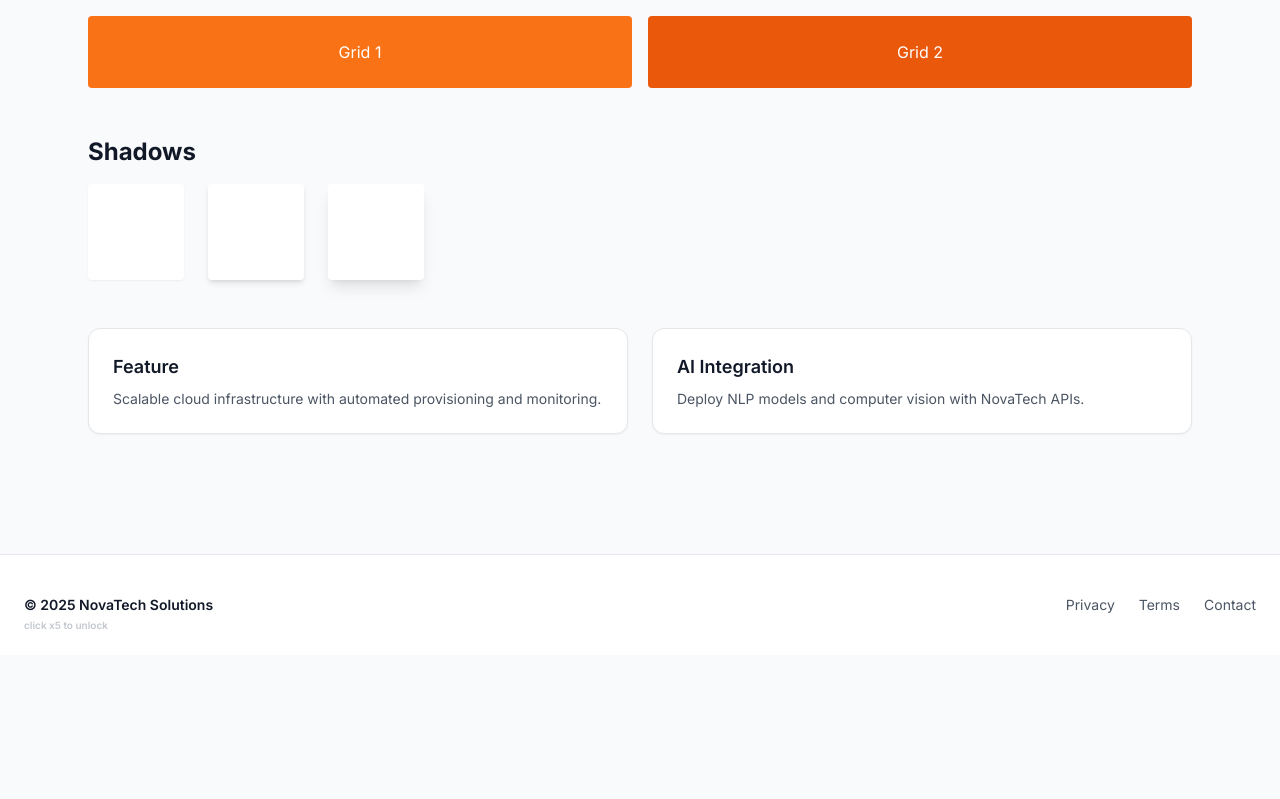
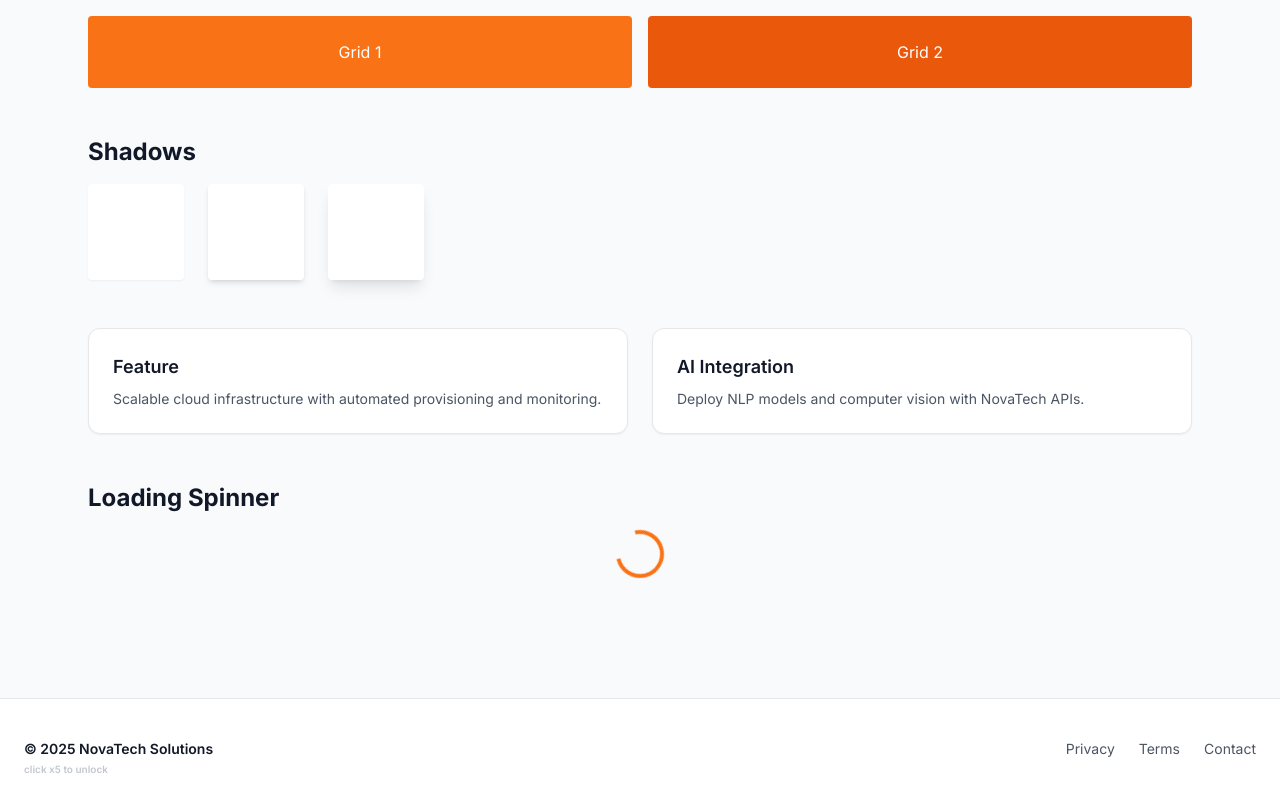
Before and after one commit to quim-romero/novatech, a React (Vite) app: page /styleguide in a window 1280 px wide. Shown: the part 1138-1937 px from the top of the page. Before the commit the page ends 1793 px from the top, so only its background shows below. Built offline with nearby package versions, Linux system fonts and the light colour scheme.

Commit message:
Add loading spinner component to Styleguide

```diff
--- a/src/pages/Styleguide.jsx
+++ b/src/pages/Styleguide.jsx
@@ -124,6 +124,13 @@ export default function Styleguide() {
             Deploy NLP models and computer vision with NovaTech APIs.
           </Card>
         </div>
+
+        <div className="mt-12 space-y-4">
+          <h2 className="text-2xl font-bold text-gray-900 dark:text-white">
+            Loading Spinner
+          </h2>
+          <div className="w-12 h-12 border-4 border-brand border-t-transparent rounded-full animate-spin mx-auto" />
+        </div>
       </div>
     </>
   );
```
